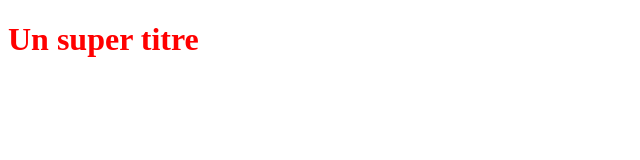
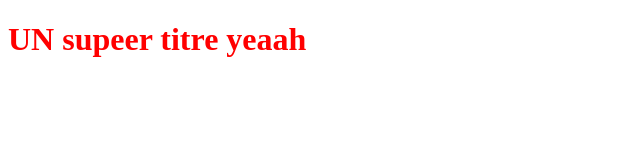
Before and after one commit to Buroko/openClassProjects, a plain HTML site: page index.html in a window 1280 px wide. Shown: the whole page, without its empty margins (0-640 px from the left). Drawn offline with Linux system fonts and the light colour scheme.

Commit message:
modification du titre h1

```diff
--- a/index.html
+++ b/index.html
@@ -6,6 +6,6 @@
    <link rel="stylesheet" type="text/css" href="index.css">
 </head>
 <body>
-   <h1>Un super titre</h1>
+   <h1>UN supeer titre yeaah</h1>
 </body>
 </html>
```
